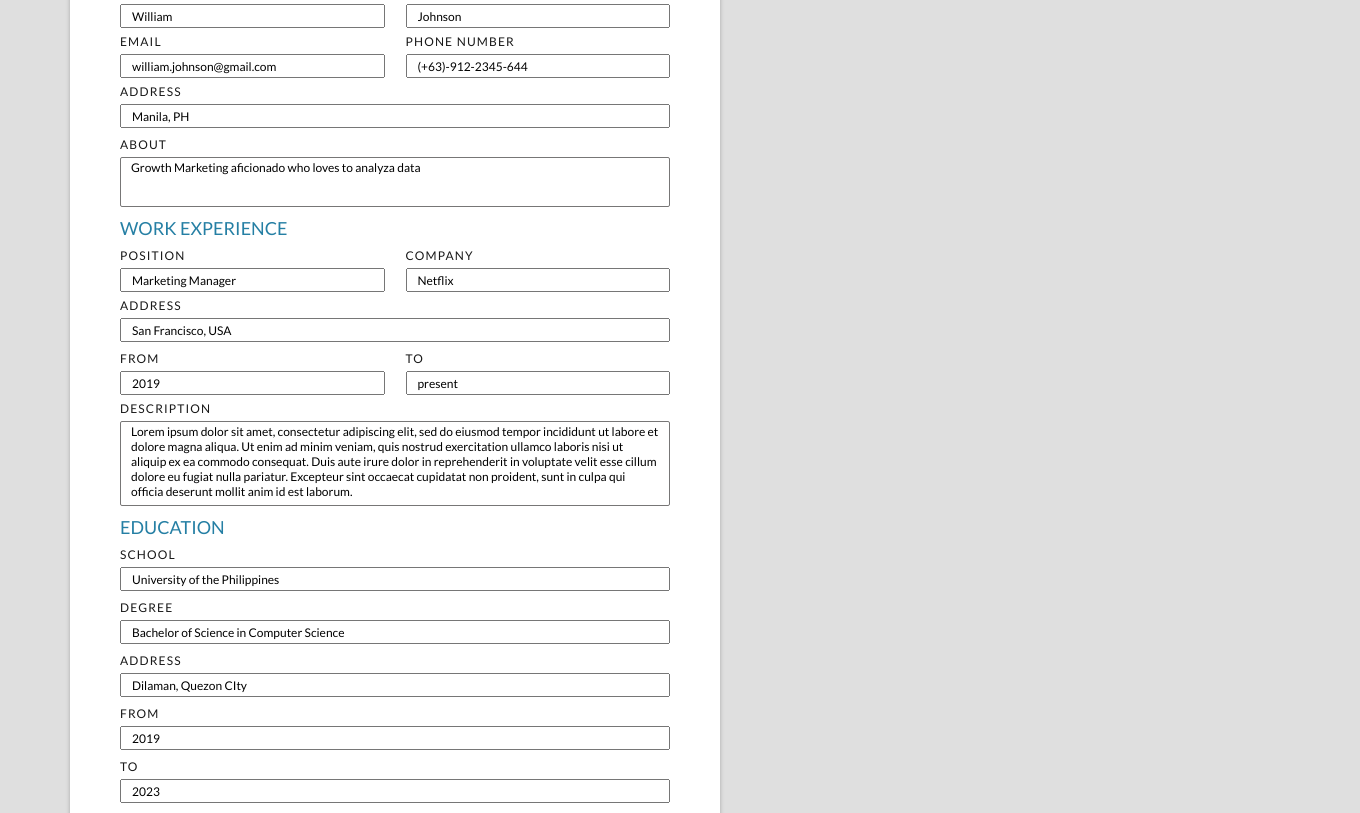
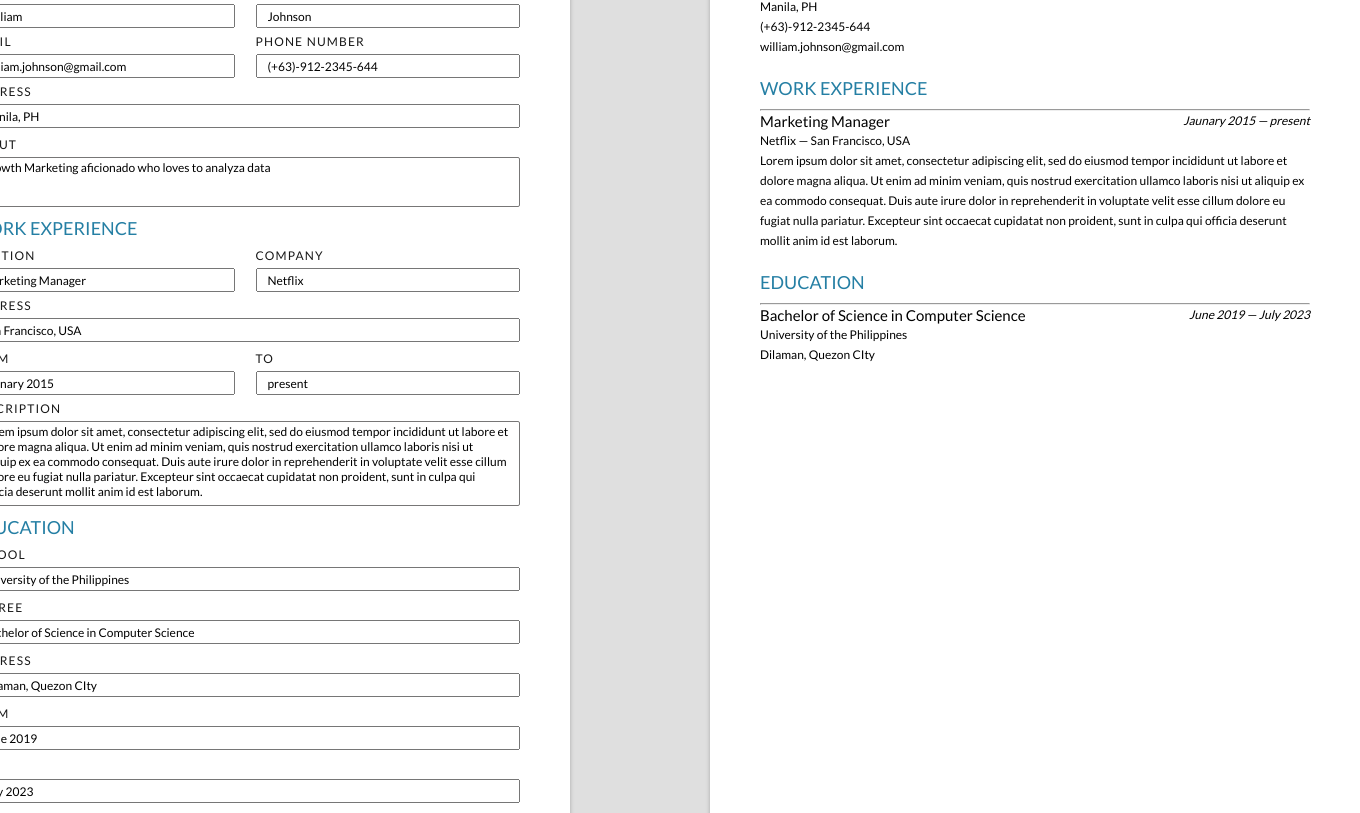
Before and after one commit to acdeguia/CV-app, a React (Create React App) app in the folder cv-project/: page / in a window 1280 px wide. Shown: the part 167-980 px from the top of the page, 1360 px wide, since content can reach past the window. Built offline with nearby package versions, Linux system fonts and the light colour scheme.

Commit message:
Finish personal details up to education section

```diff
--- a/cv-project/src/App.js
+++ b/cv-project/src/App.js
@@ -16,14 +16,14 @@ class App extends Component {
       position: 'Marketing Manager',
       company: 'Netflix',
       companyAddress: 'San Francisco, USA',
-      workedFrom: 2019,
+      workedFrom: 'Jaunary 2015',
       workedTo: 'present',
       workDescription: '',
       school: 'University of the Philippines',
       degree: 'Bachelor of Science in Computer Science',
       schoolAddress: 'Dilaman, Quezon CIty',
-      schoolFrom: '2019',
-      schoolTo: '2023',
+      schoolFrom: 'June 2019',
+      schoolTo: 'July 2023',
     };
   }
 
--- a/cv-project/src/components/form.js
+++ b/cv-project/src/components/form.js
@@ -120,12 +120,9 @@ class Form extends Component {
           <div className="inputContainer">
             <label htmlFor="workedFrom">FROM</label>
             <input
-              type="number"
+              type="text"
               name="workedFrom"
-              placeholder="2019"
-              min="1900"
-              max="2099"
-              step="1"
+              placeholder="February 2019"
               value={formData.workedFrom}
               onChange={handleChange}
             />
@@ -136,9 +133,6 @@ class Form extends Component {
               type="text"
               placeholder="present"
               name="workedTo"
-              min="1900"
-              max="2099"
-              step="1"
               value={formData.workedTo}
               onChange={handleChange}
             />
@@ -193,12 +187,9 @@ class Form extends Component {
         <div className="inputContainer">
           <label htmlFor="schoolFrom">FROM </label>
           <input
-            type="number"
+            type="text"
             name="schoolFrom"
-            placeholder="2019"
-            min="1900"
-            max="2099"
-            step="1"
+            placeholder="January 2015"
             value={formData.schoolFrom}
             onChange={handleChange}
           />
@@ -207,12 +198,9 @@ class Form extends Component {
         <div className="inputContainer">
           <label htmlFor="schoolTo">TO </label>
           <input
-            type="number"
+            type="text"
             name="schoolTo"
-            placeholder="2023"
-            min="1900"
-            max="2099"
-            step="1"
+            placeholder=" July 2023"
             value={formData.schoolTo}
             onChange={handleChange}
           />
--- a/cv-project/src/components/preview.js
+++ b/cv-project/src/components/preview.js
@@ -16,18 +16,24 @@ class Preview extends Component {
 
         <h2>WORK EXPERIENCE</h2>
         <hr></hr>
-        <p className='position'>{formData.position}</p>
+        <div className='year'>
+            <p className='position'>{formData.position}</p>
+            <p>{formData.workedFrom} — {formData.workedTo}</p>
+        </div>
         <p> {formData.company} — {formData.companyAddress}</p>
-        <p>{formData.workedFrom} — {formData.workedTo}</p>
+
         <p>{formData.experience}</p>
 
         <h2>EDUCATION</h2>
         <hr></hr>
 
-        <p className='degree'>{formData.degree}</p>
+        <div className='year'>
+            <p className='degree'>{formData.degree}</p>
+            <p>{formData.schoolFrom} — {formData.schoolTo}</p>
+        </div>
         <p> {formData.school}</p>
         <p> {formData.schoolAddress}</p>
-        <p>{formData.schoolFrom} — {formData.schoolTo}</p>
+
 
       </div>
     );
--- a/cv-project/src/index.css
+++ b/cv-project/src/index.css
@@ -13,10 +13,10 @@ body {
 
 
 
-/* .App {
+.App {
   display: flex;
   justify-content: center;
-} */
+}
 
 .form, .preview {
   width: 650px;
@@ -25,10 +25,6 @@ margin: 70px;
 box-shadow: 0px 4px 4px rgba(0, 0, 0, 0.25);
 flex-shrink: 0;
 padding: 50px;
-}
-
-.preview {
-  height: 1165px;
 }
 
 h2 {
@@ -49,6 +45,25 @@ letter-spacing: 0.095em;
 
 color: #191919;
 }
+
+input:-webkit-autofill,
+input:-webkit-autofill:hover,
+input:-webkit-autofill:focus,
+input:-webkit-autofill:active {
+    transition: background-color 5000s ease-in-out 0s;
+}
+
+
+
+input:focus, textarea:focus {
+  outline: 0;
+  border: 2px solid #257FA4;
+}
+
+input:hover, textarea:hover {
+  border: 2px solid #257FA4;
+}
+
 
 .inputContainer {
   display: flex;
@@ -98,9 +113,23 @@ text-transform: uppercase;
 .preview p {
   font-weight: 400;
 font-size: 12px;
+line-height: 20px;
+}
+
+.preview h2 {
+  margin-top: 20px;
 }
 
 .position, .degree {
   font-weight: 500 !important;
 font-size: 15px !important;
 }
+
+.year {
+  display: flex;
+  justify-content: space-between;
+}
+
+.year p + p {
+  font-style: italic;
+}
```
